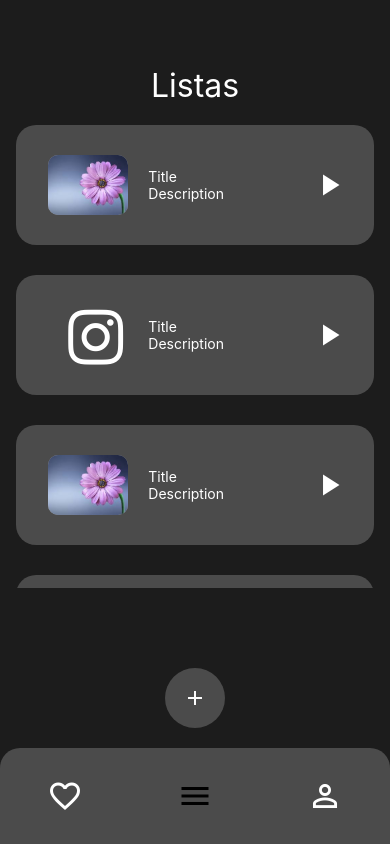
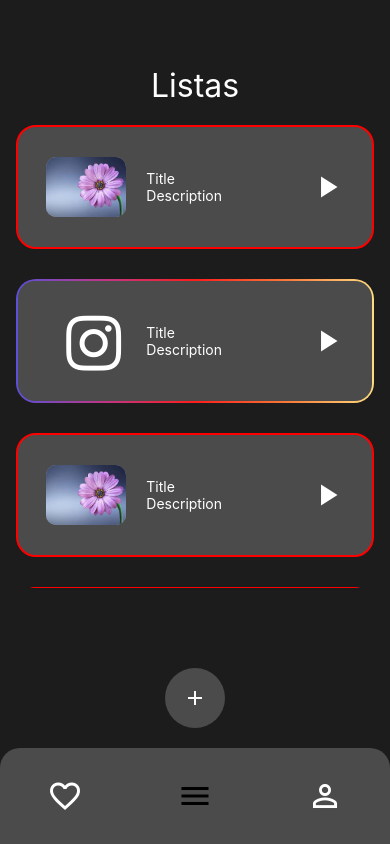
Before and after one commit to Ryoga05/VideoList, a React Native app: screen /Listas in a window 390 px wide. Built offline with nearby package versions, Linux system fonts and the light colour scheme; no server answers.

Commit message:
Añadir gradientes a los componentes Video.js

```diff
--- a/components/Video.js
+++ b/components/Video.js
@@ -3,13 +3,14 @@ import { View, StyleSheet, TouchableOpacity, Image, Text } from 'react-native';
 import Icon from 'react-native-vector-icons/MaterialIcons';
 import FontAwesome from 'react-native-vector-icons/FontAwesome';
 import placeholderImage from '../assets/placeholder.jpg';
+import { LinearGradient } from 'expo-linear-gradient';
 
 const Video = ({ image, type, onPress }) => {
   return (
-  <View style={styles.container}>
+  <View>
     {type === 'YouTube' ? (
       // Contenido para "YouTube"
-      <>
+      <View style={styles.containerYoutube}>
         <Image
         style={styles.image}
         source={image ? { uri: image } : placeholderImage}
@@ -21,10 +22,16 @@ const Video = ({ image, type, onPress }) => {
         <TouchableOpacity style={styles.iconContainer} onPress={onPress}>
           <Icon name="play-arrow" size={36} color="white" />
         </TouchableOpacity>
-      </>
+      </View>
     ) : type === 'Instagram' ? (
       // Contenido para "Instagram"
-      <>
+      <LinearGradient
+        colors={['#5B51D8', '#C13584', '#FD1D1D', '#F77737', '#FFDC80']} // Colores del gradiente
+        start={{ x: 0, y: 0 }}  // Empieza en la parte izquierda
+        end={{ x: 1, y: 0 }}    // Termina en la parte derecha
+        style={styles.gradientBorder}
+      >
+        <View style={styles.containerInstagram}>
           <TouchableOpacity style={styles.instagram}>
             <FontAwesome name="instagram" size={64} color="white" />
           </TouchableOpacity>
@@ -35,7 +42,8 @@ const Video = ({ image, type, onPress }) => {
           <TouchableOpacity style={styles.iconContainer} onPress={onPress}>
             <Icon name="play-arrow" size={36} color="white" />
           </TouchableOpacity>
-      </>
+        </View>
+      </LinearGradient>
     ) : (
       // Contenido predeterminado en caso de que el type no sea ni "YouTube" ni "Instagram"
       <Text style={styles.text}>No content available</Text>
@@ -45,7 +53,7 @@ const Video = ({ image, type, onPress }) => {
 };
 
 const styles = StyleSheet.create({
-  container: {
+  containerYoutube: {
     flex: 1,
     backgroundColor: '#4B4B4B',
     flexDirection: 'row',
@@ -53,6 +61,24 @@ const styles = StyleSheet.create({
     alignItems: 'center',
     paddingVertical: 30,
     borderRadius: 20,
+    borderColor: 'red',
+    borderWidth: 2,
+    marginBottom: 30,
+  },
+  containerInstagram: {
+    flex: 1,
+    backgroundColor: '#4B4B4B', // Fondo del contenedor interno
+    borderRadius: 17, // Un radio menor que el borde exterior
+    flexDirection: 'row',
+    justifyContent: 'flex-end',
+    alignItems: 'center',
+    paddingVertical: 30,
+    width: '100%',
+    height: '100%',
+  },
+  gradientBorder: {
+    padding: 2, // Espacio para el borde exterior del gradiente
+    borderRadius: 20, // Bordes redondeados
     marginBottom: 30,
   },
   image: {
--- a/package.json
+++ b/package.json
@@ -13,6 +13,7 @@
     "@react-native-community/checkbox": "^0.5.17",
     "@react-navigation/native": "^6.1.18",
     "expo": "~51.0.28",
+    "expo-linear-gradient": "^14.0.1",
     "expo-router": "~3.5.23",
     "expo-status-bar": "~1.12.1",
     "firebase": "^11.0.1",
```
Lines whose indentation alone changed are shown as unchanged.
